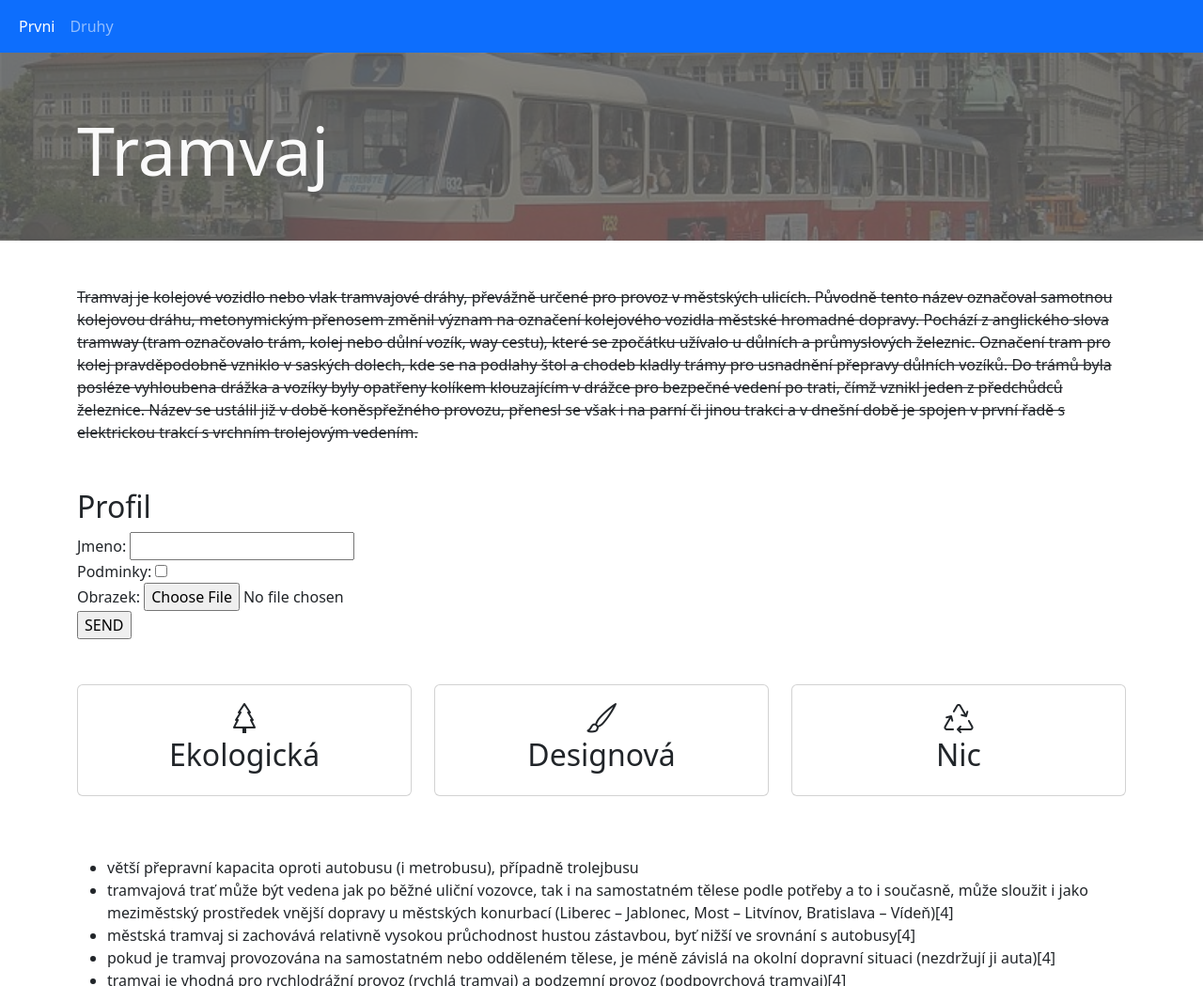
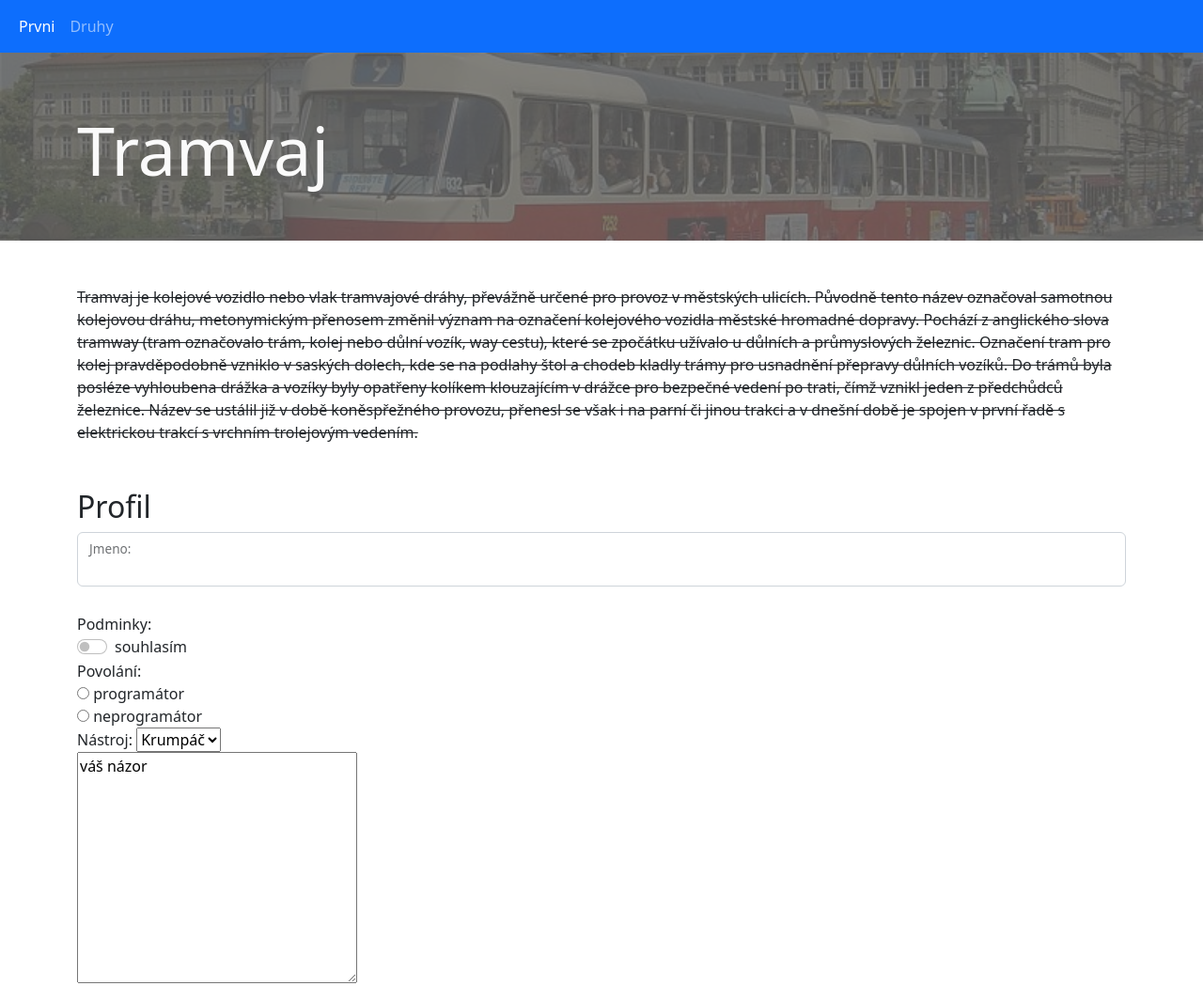
Before and after one commit to gyarab/2022_wa_chalupnicek, a plain HTML site: page S2/index.html in a window 1280 px wide. Shown: the top 1049 px of the page at 94% size. Drawn offline with nearby package versions, Linux system fonts and the light colour scheme.

Commit message:
added bootstrap styling to html forms

```diff
--- a/S2/index.html
+++ b/S2/index.html
@@ -45,10 +45,38 @@
       <p class="skrtnuty mb-5">Tramvaj je kolejové vozidlo nebo vlak tramvajové dráhy, převážně určené pro provoz v městských ulicích. Původně tento název označoval samotnou kolejovou dráhu, metonymickým přenosem změnil význam na označení kolejového vozidla městské hromadné dopravy. Pochází z anglického slova tramway (tram označovalo trám, kolej nebo důlní vozík, way cestu), které se zpočátku užívalo u důlních a průmyslových železnic. Označení tram pro kolej pravděpodobně vzniklo v saských dolech, kde se na podlahy štol a chodeb kladly trámy pro usnadnění přepravy důlních vozíků. Do trámů byla posléze vyhloubena drážka a vozíky byly opatřeny kolíkem klouzajícím v drážce pro bezpečné vedení po trati, čímž vznikl jeden z předchůdců železnice. Název se ustálil již v době koněspřežného provozu, přenesl se však i na parní či jinou trakci a v dnešní době je spojen v první řadě s elektrickou trakcí s vrchním trolejovým vedením. </p>
 
       <h2>Profil</h2>
-      <form action="">
-        Jmeno: <input type="text" name="jmeno" value=""><br>
-        Podminky: <input type="checkbox" name="terms" value=""><br>
+      <form action="" method="GET">
+        <div class="form-floating mb-1">
+
+          <input id="idjmeno"  class="form-control"  type="text" name="jmeno" value=""><br>
+          <label for="idjmeno"> Jmeno: </label>
+        </div>
+
+        Podminky:
+        <div class="form-check form-switch">
+          <input class="form-check-input" type="checkbox" name="terms" value="" id="termcheck">
+          <label class="form-check-label" for="termcheck"> souhlasím</label><br>
+        </div>
+
+
+        Povolání: <br>
+
+        <input type="radio" name="job" id="opt-prg" value="PRG">
+        <label for="opt-prg">programátor</label>  <br>
+
+        <input type="radio" name="job" id="opt-nprg" value="NPRG">
+        <label for="opt-nprg">neprogramátor</label> <br>
+
+        Nástroj:
+        <select name="tool" id="">
+          <option value="pickaxe">Krumpáč</option>
+          <option value="shovel">Lopata</option>
+        </select> <br>
+
+        <textarea name="remark" id="" cols="30" rows="10">váš názor</textarea> <br>
+
         Obrazek: <input type="file" name="image" value=""><br>
+
         <input type="submit" value="SEND">
       </form>
 
```
Also changed, not shown: S1/index.html (+38 -2 lines).
